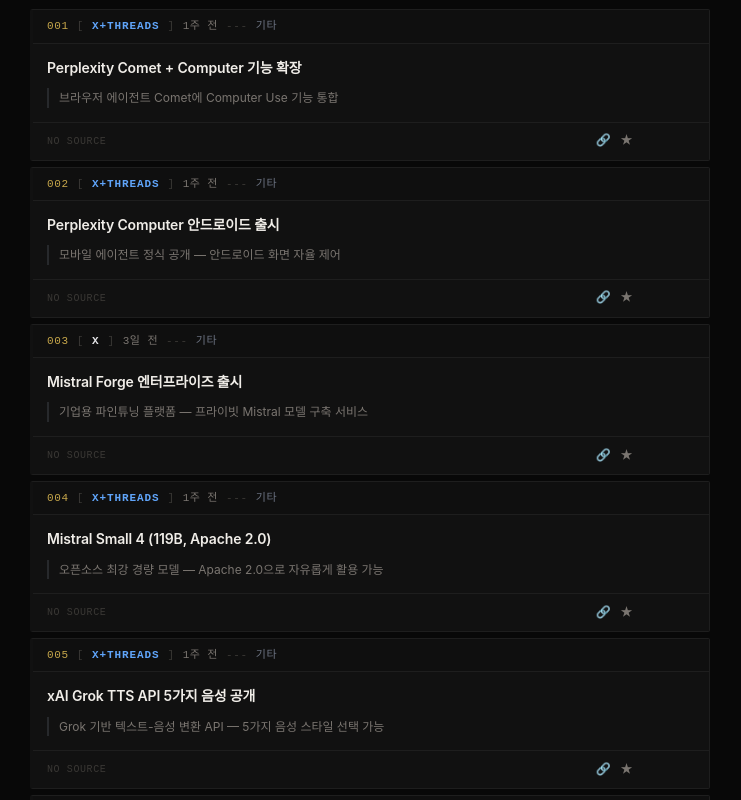
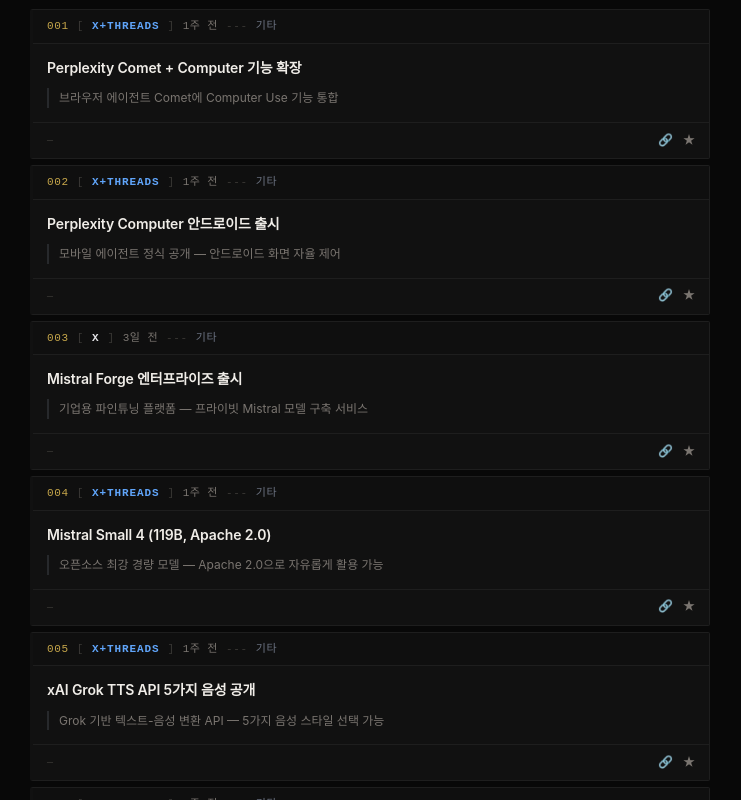
Before and after one commit to VoidLight00/voidnews-archive, a Next.js app: page /2026-w12 in a window 1280 px wide. Shown: the part 840-1640 px from the top of the page, without its empty margins (270-1011 px from the left). Built offline with nearby package versions, Linux system fonts and the light colour scheme.

Commit message:
fix: 카드 양식 통일 — OG프리뷰 카드에서 제거(모달에서만), NO FILE 제거, 모든 카드 동일 3단 구조

```diff
--- a/app/[slug]/WeeklyClient.tsx
+++ b/app/[slug]/WeeklyClient.tsx
@@ -948,7 +948,7 @@
 }) {
   const [copied, setCopied] = useState(false);
   const hasDetail = !!(post.content || post.source || post.xUrl || post.threadsUrl);
-  const sourceDomain = post.source ? extractDomain(post.source) : "NO SOURCE";
+  const sourceDomain = post.source ? extractDomain(post.source) : "—";
 
   const handleCopy = (e: React.MouseEvent) => {
     e.stopPropagation();
@@ -1039,7 +1039,6 @@
           </p>
         )}
 
-        {post.source && <CardLinkPreview url={post.source} />}
       </div>
 
       <div
@@ -1100,18 +1099,20 @@
           >
             ★
           </button>
+          {hasDetail && (
             <span
               className="card-reveal"
               style={{
                 fontFamily: "var(--mono)",
                 fontSize: 11,
-              color: hasDetail ? "var(--text)" : "var(--dim)",
+                color: "var(--accent)",
                 letterSpacing: "0.08em",
                 textTransform: "uppercase",
               }}
             >
-            {hasDetail ? "OPEN →" : "NO FILE"}
+              OPEN →
             </span>
+          )}
         </div>
       </div>
     </div>
```
Lines whose indentation alone changed are shown as unchanged.
